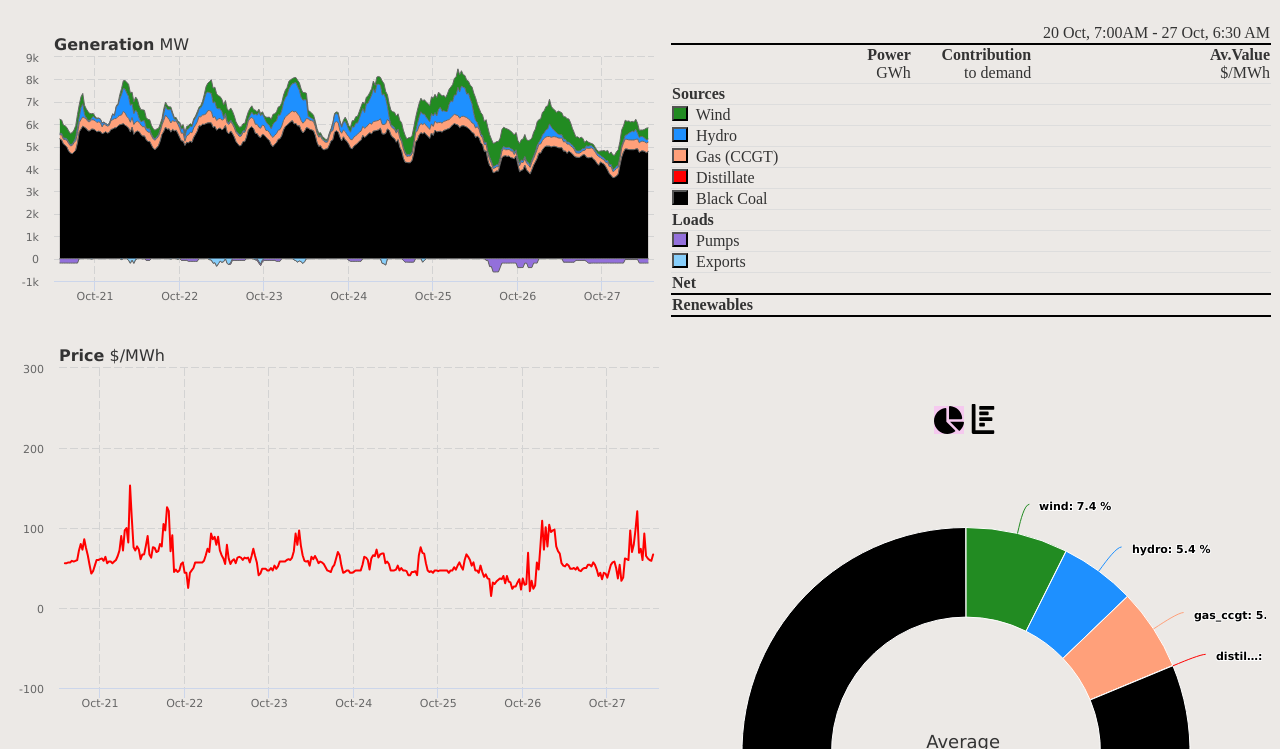
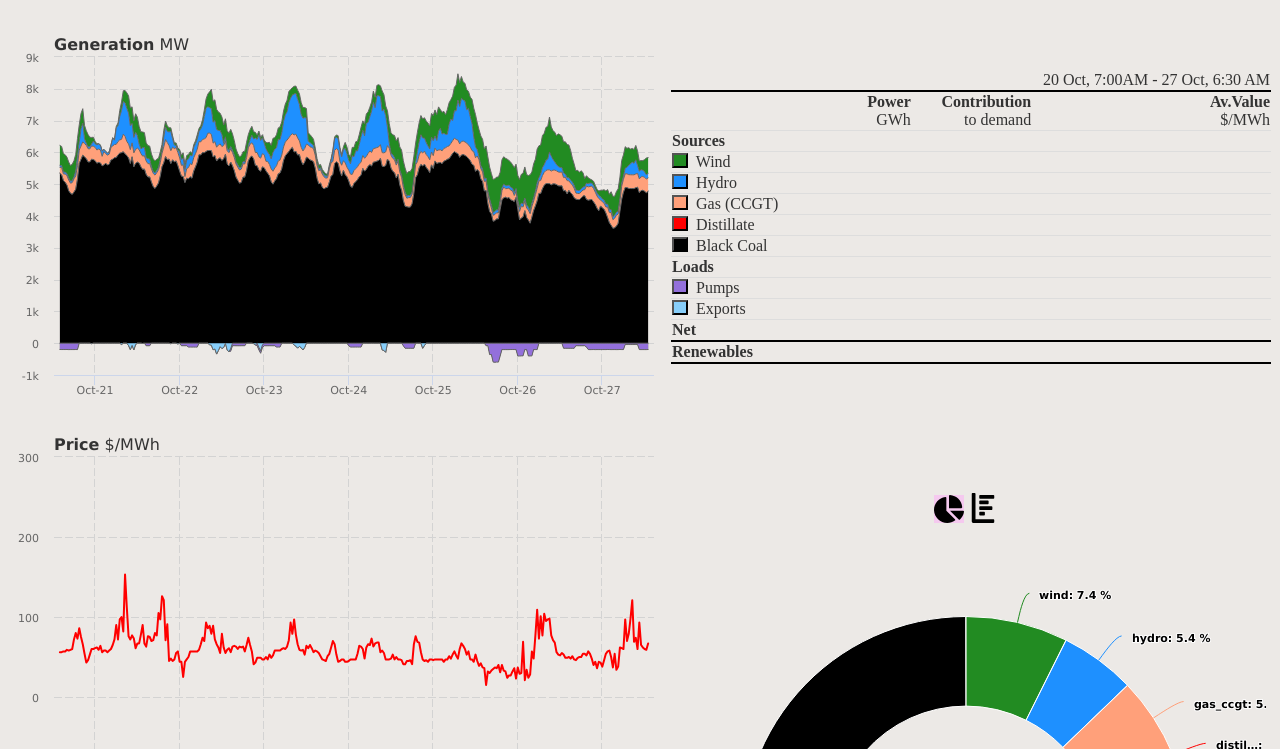
Before and after one commit to elvychen/SpringField-Energy-Analysis, a plain HTML site: page index.html in a window 1280 px wide. Shown: the part 51-800 px from the top of the page. Drawn offline with nearby package versions, Linux system fonts and the light colour scheme.

Commit message:
upadte height

```diff
--- a/index.html
+++ b/index.html
@@ -16,13 +16,11 @@
             <script src="https://code.highcharts.com/modules/data.js"></script>
             <!-- External Import ends-->
             <table style="table-layout: fixed;">
-                <col width="70%">
-                <col width="30%">
-                <row height="50%">
-                <row height="50%">
-                <tr height="50%">
-                    <td id = "power"  height="70%"></td>
-                    <td height="70%">
+                <col width="75%">
+                <col width="25%">
+                <tr>
+                    <td id = "power"  height="400"></td>
+                    <td >
                         <table id = "inputTable" width="100%">
                             <tr class="border_bottom">
                                 <td width="20%"></td>
@@ -105,16 +103,12 @@
                         </table>
                     </td>
                 </tr>
-                <tr height = "50%">
-                    <td>
-                        <table style="table-layout: fixed;" width="100%">
-                                <tr id = "price"  height="50%" width="100%">
-                                </tr>
-                                <tr id = "temperature" height="50%" width="100%">
-                                </tr>
-                        </table>
+                <tr>
+                    <td style = "line-height: 200">
+                        <div id = "price" width="100%"></div>
+                        <div id = "temperature" width="100%"></div>
                     </td>
-                    <td rowspan = 2  height="15%">
+                    <td rowspan = 2>
                         <div class="button" align = "center" >
                             <img class="button" id = "piebutton" onclick = "changeGraphPie()" src = "./assets/chart-pie-solid.svg">
                             <img class="button" id = "barbutton" onclick = "changeGraphBar()"data-rotate="90" src = "./assets/chart-bar-solid.svg">
--- a/main.css
+++ b/main.css
@@ -67,6 +67,7 @@ table{
 tr.border_bottom{
     border-bottom: 2px solid black;
 }
+
 #button{
     width:30px;
     height:30px;
```
